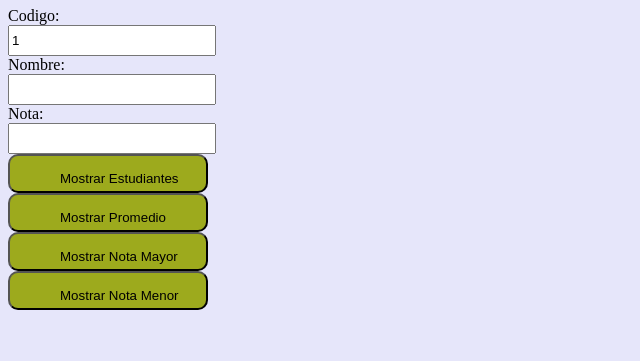
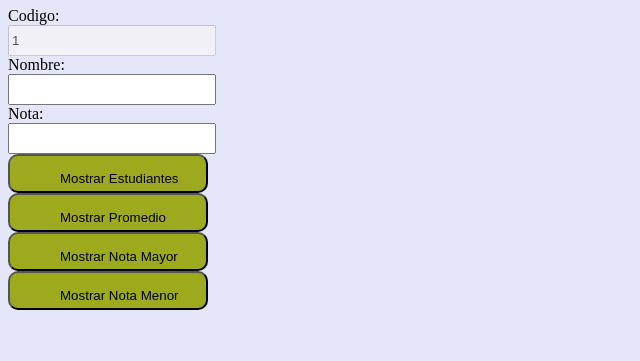
Before and after one commit to Arielperalta75/Jquery, a plain HTML site: page index.html in a window 1280 px wide. Shown: the part 73-434 px from the top of the page, without its empty margins (0-640 px from the left). Drawn offline with Linux system fonts and the light colour scheme.

Commit message:
casi listo

```diff
--- a/index.html
+++ b/index.html
@@ -5,9 +5,7 @@
 <meta charset="utf-8">
 <title>Evaluacion Final</title>
      <link rel="stylesheet" type="text/css" href="css/style.css" />
-  <script src="js/jquery-3.3.1.js"></script>
-<script  type="text/javascript" src="js/JavaScript.js"></script>
-    <script  type="text/javascript" src="js/jquery.validate.js"></script>
+
 </head>
 
   <body>
@@ -17,25 +15,25 @@
 	      <div class="form-group">
              <label for="codigos">Codigo:</label>
 		     <br>
-             <input id="codigo" type="text" class="required"/>
+             <input id="codigo" type="number" disabled/>
 		     <br>
 		  </div>
 		  <div class="form-group">
              <label for="nombres">Nombre:</label>
 		     <br>
-             <input id="nombre" type="text" class="required"/>
+             <input id="nombre" type="text" required/>
 		     <br>
 		  </div>
 	      <div class="form-group">
              <label for="notas">Nota:</label>
 		     <br>
-             <input id="nota" type="text" class="required" />
+             <input id="nota" type="number" required />
              <br>
           </div>
       </form>
       <div id="botones">
          <div id="registroestudiante"></div>
-            <button   id="registrarestudiante">Mostrar Estudiantes</button>
+            <button   type="submit" id="registrarestudiante">Mostrar Estudiantes</button>
          <div id="promedios"></div>
             <button  id="mipromedio">Mostrar Promedio</button>
          <div id="notasmayores"></div>
@@ -48,7 +46,8 @@
       <h1>Listado de Estudiante</h1>
             <p id= "infoestudiante"></p>
 	</div>
-
+	<script src="js/jquery-3.3.1.js"></script>
+<script  type="text/javascript" src="js/JavaScript.js"></script>
 
   </body>
 </html>
```
